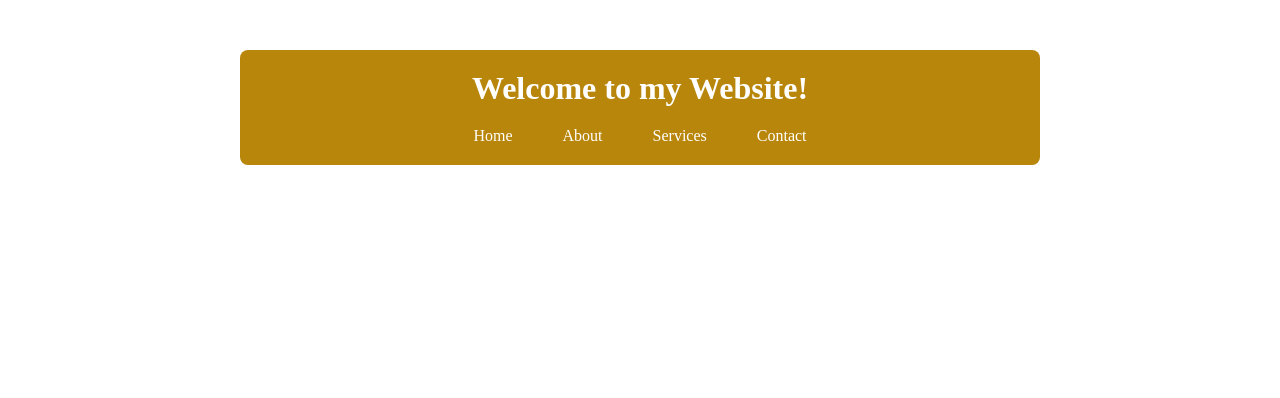
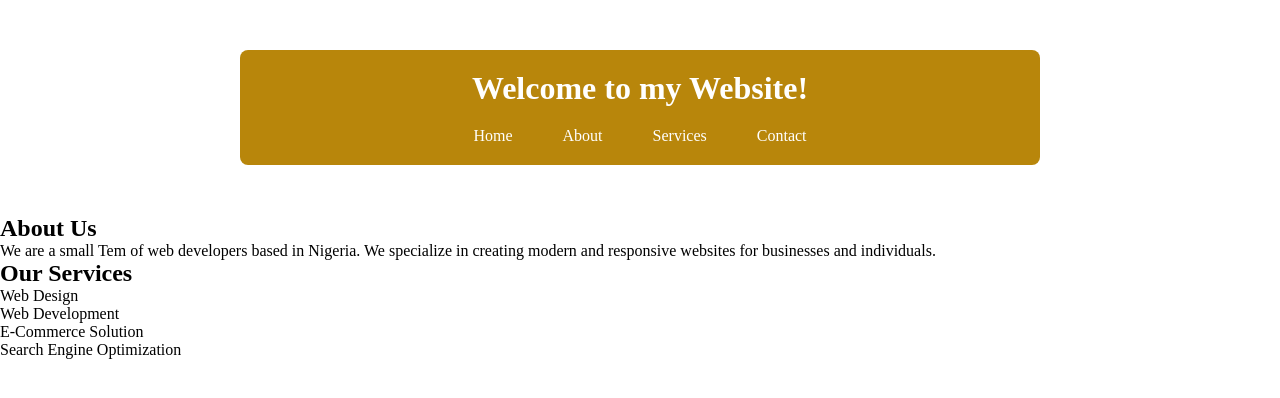
Before and after one commit to usiemeblessing/create-react-app, a React (Create React App) app: page / in a window 1280 px wide. Shown: the top 398 px of the page. Built offline with nearby package versions, Linux system fonts and the light colour scheme.

Commit message:
modified App.js and Main.js

```diff
--- a/src/App.js
+++ b/src/App.js
@@ -1,10 +1,11 @@
 /** @format */
 
-// import logo from "./logo.svg";
+import ReturnJSXVersion2 from "./Main.js";
 import "./index.css";
 
 function ReturnJSXVersion() {
 	return (
+		<>
 			<header className="header">
 				<h1>Welcome to my Website!</h1>
 				<nav className="navbar">
@@ -24,6 +25,8 @@ function ReturnJSXVersion() {
 					</ul>
 				</nav>
 			</header>
+			<ReturnJSXVersion2 />
+		</>
 	);
 }
 
--- a/src/Main.js
+++ b/src/Main.js
@@ -1,19 +1,21 @@
 /** @format */
 
 function ReturnJSXVersion2() {
+	const country = "Nigeria";
+
 	return (
 		<main>
-			<section>
-				<h2>About Us</h2>
+			<section className="about">
+				<h2 className="about-us">About Us</h2>
 				<p>
-					We are a small Tem of web developers based in United States.
-					We specialize in creating modern and responsive websites for
+					We are a small Tem of web developers based in {country}. We
+					specialize in creating modern and responsive websites for
 					businesses and individuals.
 				</p>
 			</section>
-			<section>
-				<h2>Our Services</h2>
-				<ul>
+			<section className="services">
+				<h2 className="our-services">Our Services</h2>
+				<ul className="services-list">
 					<li>Web Design</li>
 					<li>Web Development</li>
 					<li>E-Commerce Solution</li>
```
Lines whose indentation alone changed are shown as unchanged.
